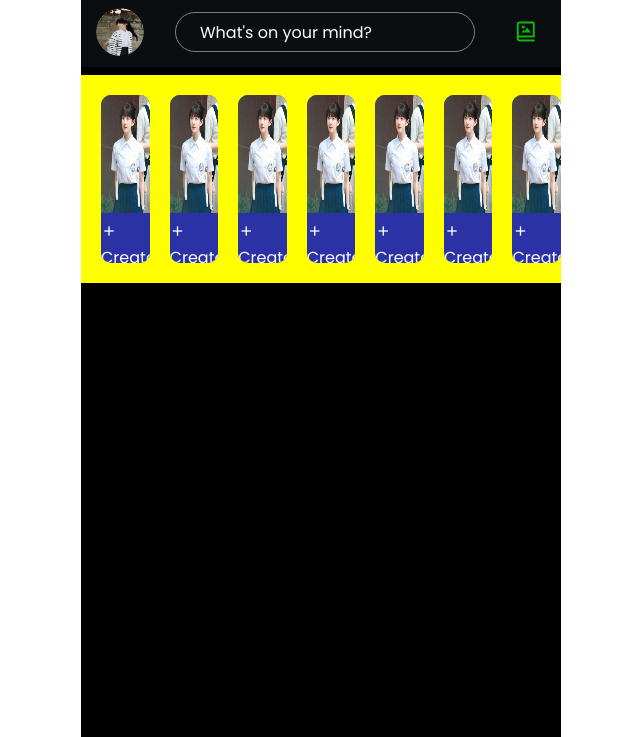
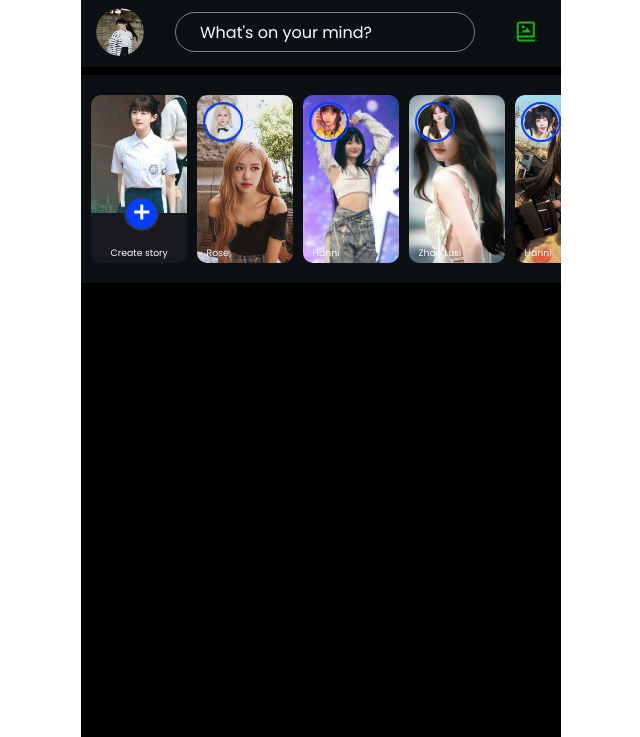
Before and after one commit to rosieposie834/Facebook, a website: page index.html in a window 1280 px wide. Shown: the part 123-860 px from the top of the page, without its empty margins (319-959 px from the left). Drawn offline with nearby package versions, Linux system fonts and the light colour scheme.

Commit message:
one_weekUpdated

```diff
--- a/index.html
+++ b/index.html
@@ -54,40 +54,40 @@
                         <span class="cap">Create story</span>
                     </div>
 
-                    <div class="create-story">
-                        <img src="./images/lusi1.jpg" alt="">
-                        <span class="add"><i class='bx bx-plus'></i></span>
-                        <span class="cap">Create story</span>
+                    <div class="other-story">
+                        <img src="./images/rosestory1.jpg" alt="">
+                        <span class="propic"> <img src="./images/rosepropic.jpg" alt=""></span>
+                        <span class="accname">Rose</span>
                     </div>
 
-                    <div class="create-story">
-                        <img src="./images/lusi1.jpg" alt="">
-                        <span class="add"><i class='bx bx-plus'></i></span>
-                        <span class="cap">Create story</span>
+                    <div class="other-story">
+                        <img src="./images/hanistory1.jpg" alt="">
+                        <span class="propic"> <img src="./images/hanipropic1.jpg" alt=""></span>
+                        <span class="accname">Hanni</span>
                     </div>
 
-                    <div class="create-story">
-                        <img src="./images/lusi1.jpg" alt="">
-                        <span class="add"><i class='bx bx-plus'></i></span>
-                        <span class="cap">Create story</span>
+                    <div class="other-story">
+                        <img src="./images/lusistory1.jpg" alt="">
+                        <span class="propic"> <img src="./images/lusipropic.jpg" alt=""></span>
+                        <span class="accname">Zhao Lusi</span>
                     </div>
 
-                    <div class="create-story">
-                        <img src="./images/lusi1.jpg" alt="">
-                        <span class="add"><i class='bx bx-plus'></i></span>
-                        <span class="cap">Create story</span>
+                    <div class="other-story">
+                        <img src="./images/hanistory2.jpg" alt="">
+                        <span class="propic"> <img src="./images/hanipropic2.jpg" alt=""></span>
+                        <span class="accname">Hanni</span>
                     </div>
 
-                    <div class="create-story">
-                        <img src="./images/lusi1.jpg" alt="">
-                        <span class="add"><i class='bx bx-plus'></i></span>
-                        <span class="cap">Create story</span>
+                    <div class="other-story">
+                        <img src="./images/hanistory3.jpg" alt="">
+                        <span class="propic"> <img src="./images/hanipropic1.jpg" alt=""></span>
+                        <span class="accname">Hanni</span>
                     </div>
 
-                    <div class="create-story">
-                        <img src="./images/lusi1.jpg" alt="">
-                        <span class="add"><i class='bx bx-plus'></i></span>
-                        <span class="cap">Create story</span>
+                    <div class="other-story">
+                        <img src="./images/rosestory1.jpg" alt="">
+                        <span class="propic"> <img src="./images/rosepropic.jpg" alt=""></span>
+                        <span class="accname">Rose</span>
                     </div>
 
 
--- a/style.css
+++ b/style.css
@@ -14,7 +14,7 @@
 
 :root{
     --darkmainbgcolor--:#000000;
-    --darkmodebgcolor--:#0d1013ea;
+    --darkmodebgcolor--:#0d1013;
     --lightmainbgcolor--:#b8b2a6;
     --lightmodebgcolor--:#fdfdfd;
     --darktextcolor--:#fdfdfd;
@@ -31,10 +31,10 @@
 }
 
 .heading {
-    background-color: black;
+    background-color: var(--darkmodebgcolor--);
      position: sticky;
         top: 0;
-        z-index: 2;
+        z-index: 20;
         /* overflow: hidden; */
 }
 
@@ -237,31 +237,95 @@
     background-color: var(--darkmodebgcolor--);
     margin: .5rem 0;
     display: flex;
-
     align-items: center;
-    overflow-x: scroll;
+    overflow-x: auto;
     /* overflow: hidden; */
-    background-color: yellow;
+    /* background-color: yellow; */
     /* position: relative; */
 
 }
 
 
-.newfeed .story .create-story {
-    width: 7rem;
+.newfeed .story .create-story, .other-story {
+    min-width: 6rem;
     height: 10.5rem;
-    margin-left: 20px;
+    margin-left: 10px;
     border-radius: 10px;
     overflow: hidden;
-
-
     position: relative;
-    /* z-index: 1; */
-    background-color:rgb(42, 50, 165);
+    background-color:  rgba(51, 52, 54, 0.295);
+    /* background-color:rgba(73, 73, 73, 0.137); */
 }
 
 .newfeed .story .create-story img {
     width: 100%;
     height: 70%;
+    object-fit: cover;
+
 
 }
+
+.newfeed .story .other-story img {
+    width: 100%;
+    height: 100%;
+    object-fit: cover;
+}
+
+.newfeed .story .create-story .add .bx {
+    background-color:#033fff;
+    display: flex;
+    justify-content: center;
+    align-items: center;
+    border: 2px solid  rgb(51, 52, 54);
+    width: 35px;
+    height: 35px;
+    /* padding: 15px; */
+    font-size: 1.5rem;
+    font-weight: bold;
+    border-radius: 50%;
+    position: absolute;
+    top: 60%;
+    left: 34%;
+
+}
+
+.newfeed .story .create-story .cap {
+    font-size: 9.3px;
+    position: absolute;
+    top: 90%;
+    right: 20%;
+
+
+}
+
+.newfeed .story .other-story .propic {
+    position: absolute;
+    width: 40px;
+    height: 40px;
+    border-radius: 50%;
+    top: 4%;
+    left: 6%;
+    overflow: hidden;
+    border: 2.5px solid #033fff;
+    display: flex;
+    justify-content: center;
+    align-items: center;
+
+
+
+}
+
+.newfeed .story .other-story .propic img {
+    /* object-fit: cover; */
+    width: 34px;
+    height: 34px;
+    border-radius: 50%;
+
+}
+
+.newfeed .story .other-story .accname {
+    font-size: 9.3px;
+    position: absolute;
+    top: 90%;
+    left: 10%;
+}
```
Also changed, not shown: images/hanipropic1.jpg (added), images/hanipropic2.jpg (added), images/hanistory1.jpg (added), images/hanistory2.jpg (added), images/hanistory3.jpg (added), images/lusipropic.jpg (added), images/lusistory1.jpg (added), images/rosepropic.jpg (added), images/rosestory1.jpg (added).
